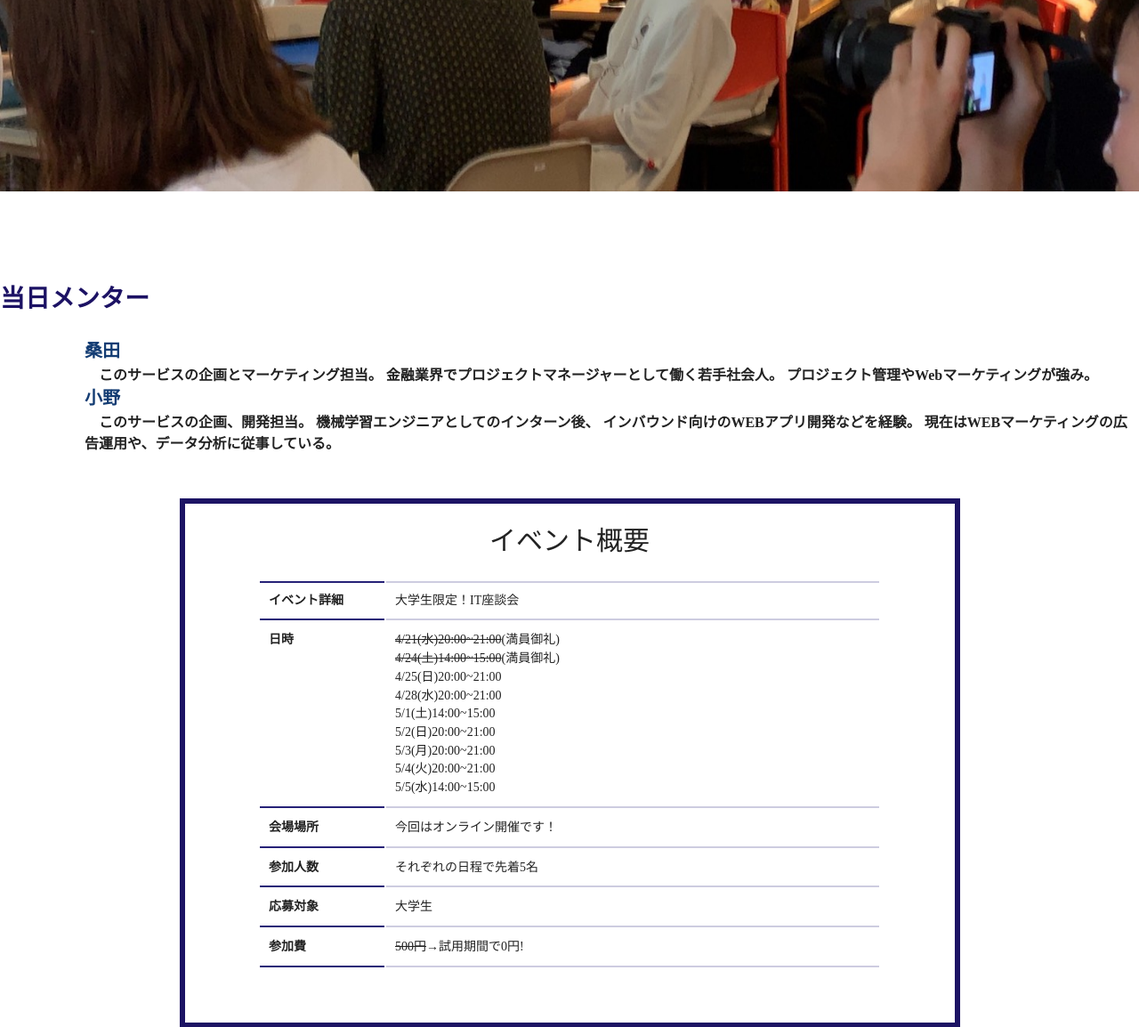
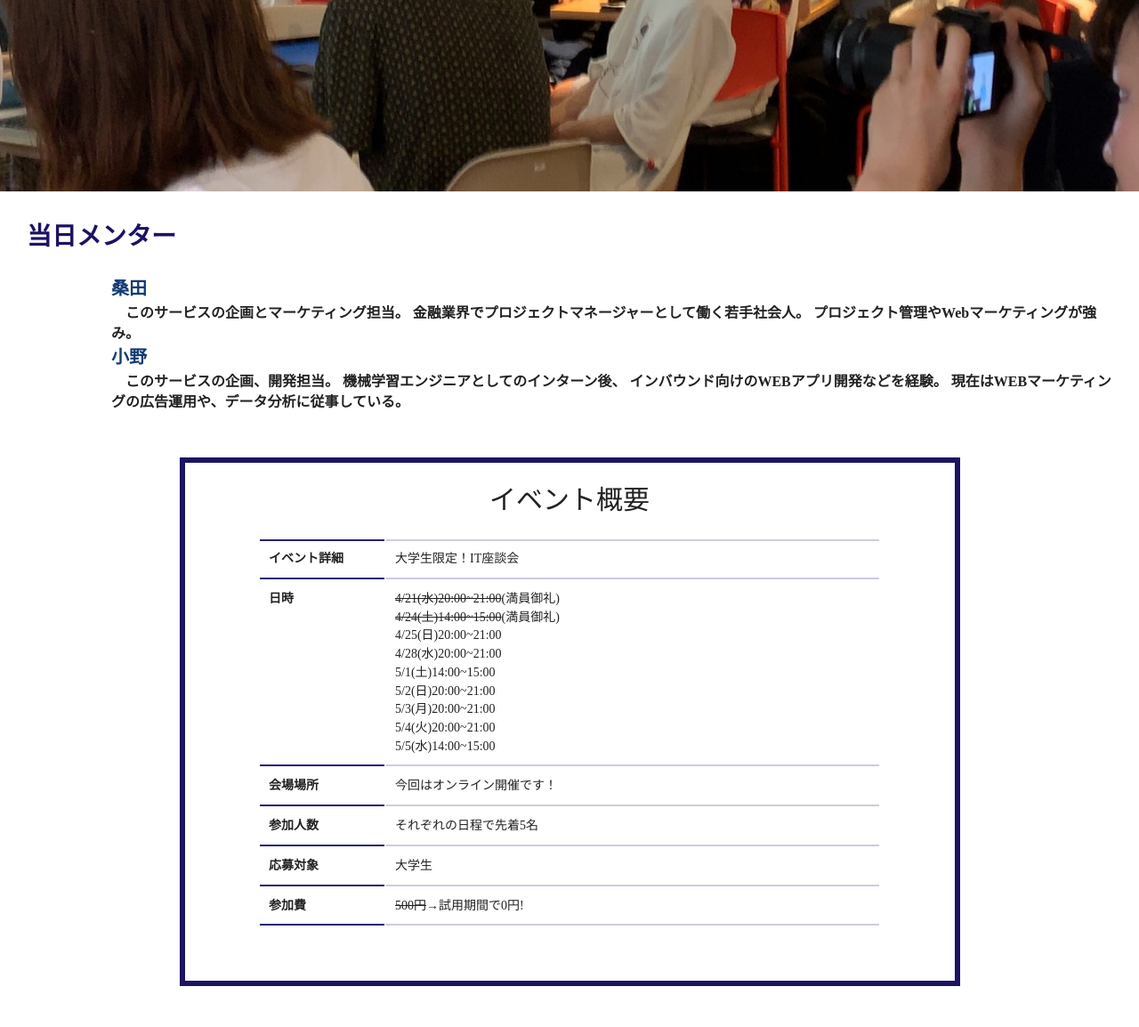
Before and after one commit to yuya-8/flask_lp, a Flask app: page / in a window 1280 px wide. Shown: the part 4108-5262 px from the top of the page at 89% size. Run offline with Flask 2, Linux system fonts and the light colour scheme; some libraries are stand-ins or nearby versions.

Commit message:
直でcss

```diff
--- a/templates/index.html
+++ b/templates/index.html
@@ -166,7 +166,7 @@
         <img src="static/pro1.jpg" alt="">
       </div>
 
-      <div class="mentar-block">
+      <div class="mentar-block" style="margin:30px">
         <h2>当日メンター
         </h2>
         <div class="mentar">
```
